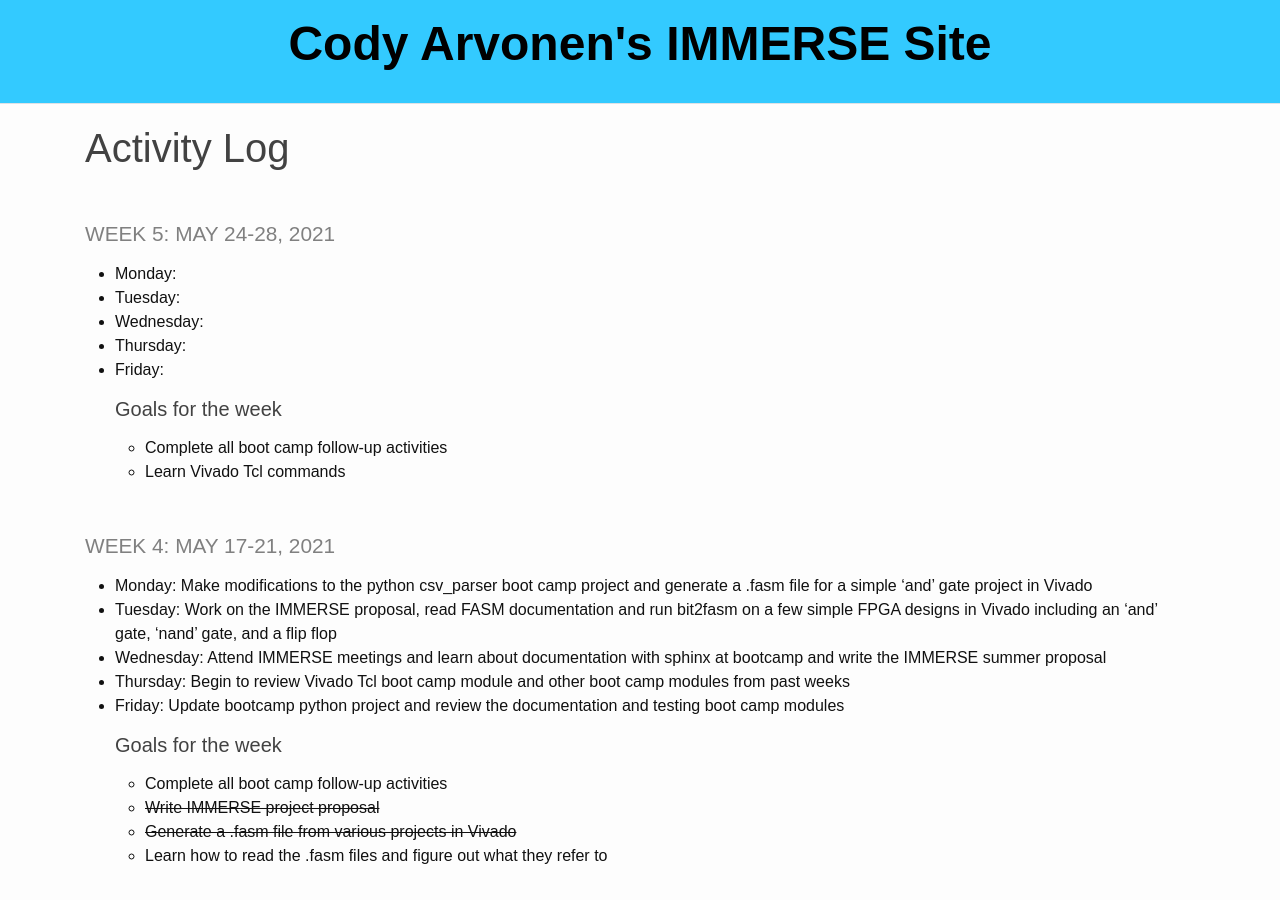
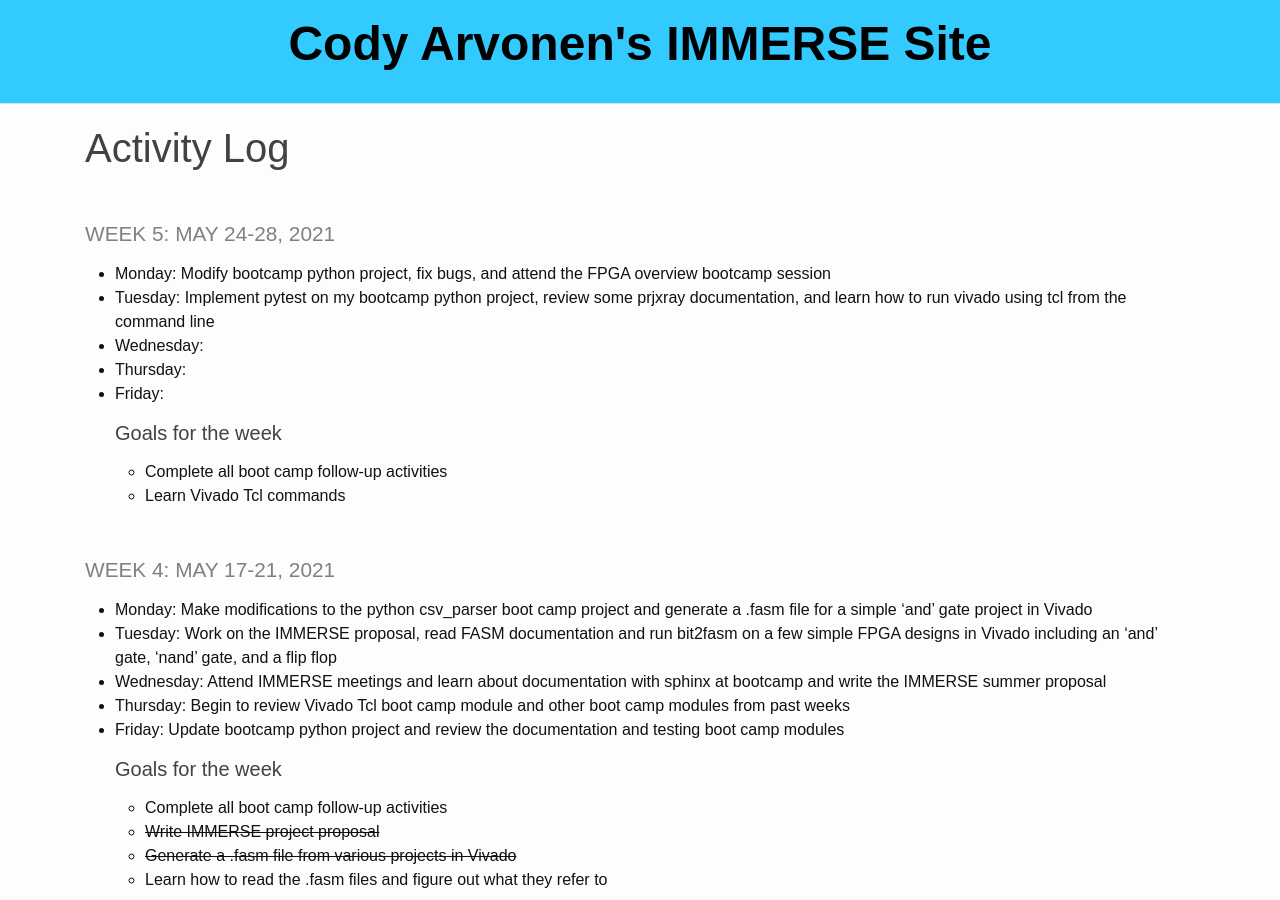
Before and after one commit to codyarvonen/personal_website, a Jekyll site: the page built from _pages/log.md, in a window 1280 px wide and 900 px high. Built offline with Jekyll 4.4.1, drawn with Linux system fonts in a browser that asks for light colours.

Commit message:
5/24/2021 and 5/25/2021 Activity Log updates

```diff
--- a/_pages/log.md
+++ b/_pages/log.md
@@ -5,8 +5,8 @@ title: Activity Log
 
 ### **Week 5: May 24-28, 2021**
 
-* **Monday**:
-* **Tuesday**:
+* **Monday**: Modify bootcamp python project, fix bugs, and attend the FPGA overview bootcamp session
+* **Tuesday**: Implement pytest on my bootcamp python project, review some prjxray documentation, and learn how to run vivado using tcl from the command line
 * **Wednesday**:
 * **Thursday**:
 * **Friday**:
```
